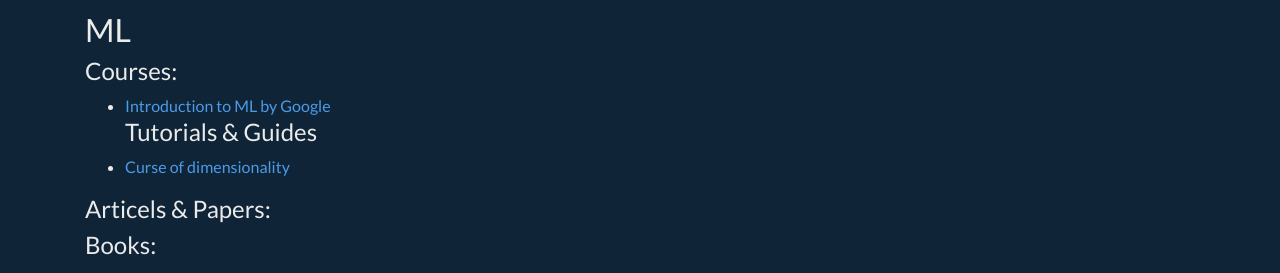
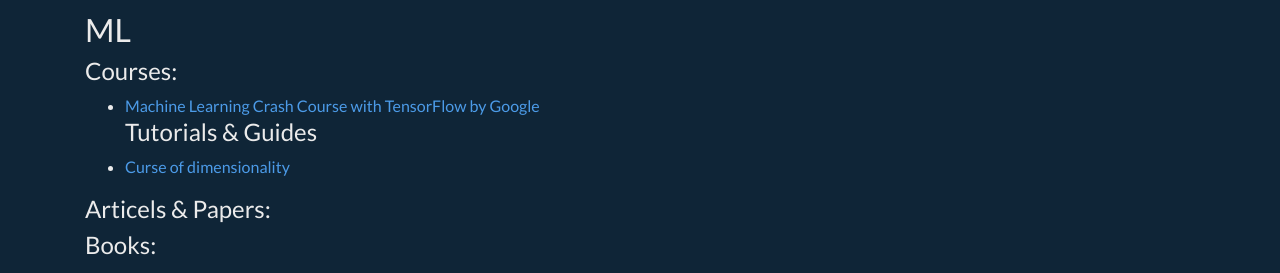
Before and after one commit to RoiPeleg/Data-Hub, a Jekyll site: the page built from Classic.md, in a window 1280 px wide. Shown: the part 447-720 px from the top of the page. Built offline with Jekyll 4.4.1, drawn with Linux system fonts in a browser that asks for light colours.

Commit message:
Update Classic.md

```diff
--- a/Classic.md
+++ b/Classic.md
@@ -20,7 +20,7 @@ permalink: /Data-Hub/Classic
 ## ML
 
 #### Courses:
-* [Introduction to ML by Google](https://developers.google.com/machine-learning/crash-course/first-steps-with-tensorflow/toolkit)
+* [Machine Learning Crash Course with TensorFlow by Google](https://developers.google.com/machine-learning/crash-course/first-steps-with-tensorflow/toolkit)
 #### Tutorials & Guides
 * [Curse of dimensionality](https://towardsdatascience.com/the-curse-of-dimensionality-50dc6e49aa1e)
 
```
